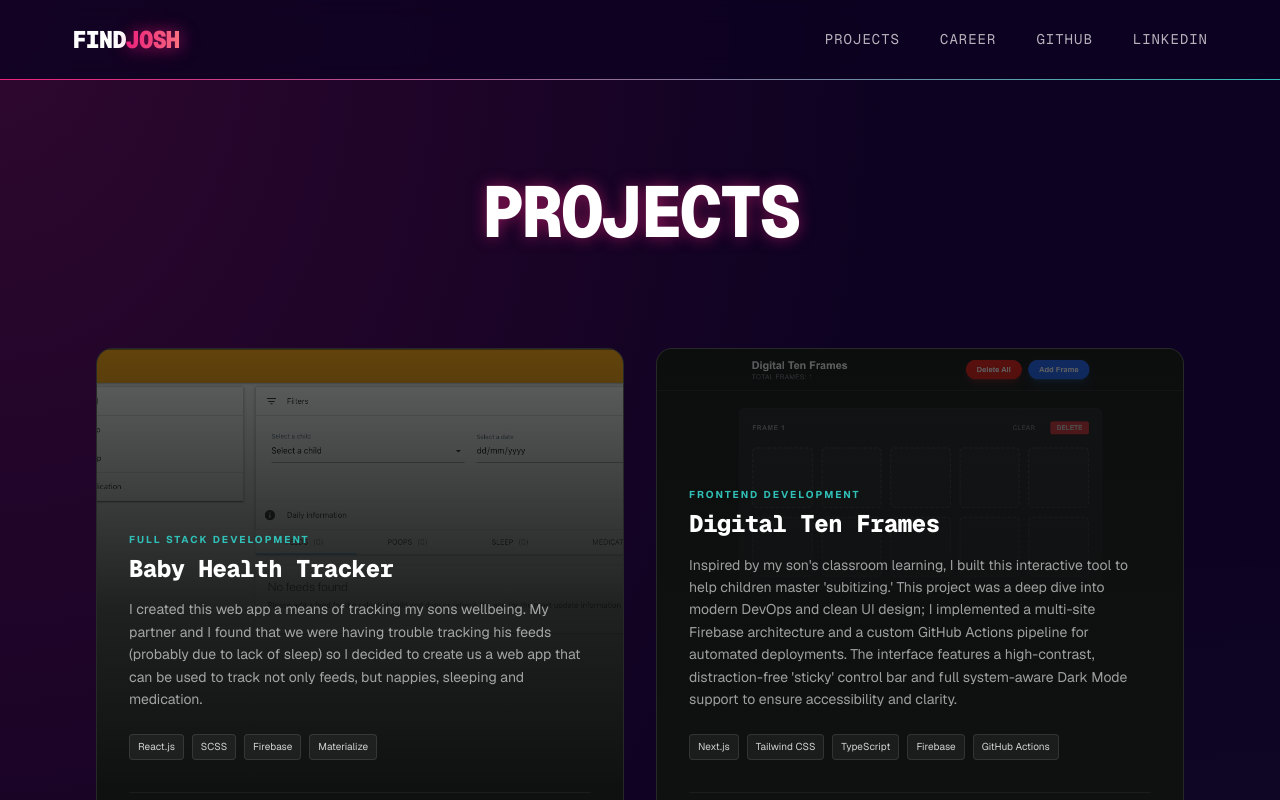
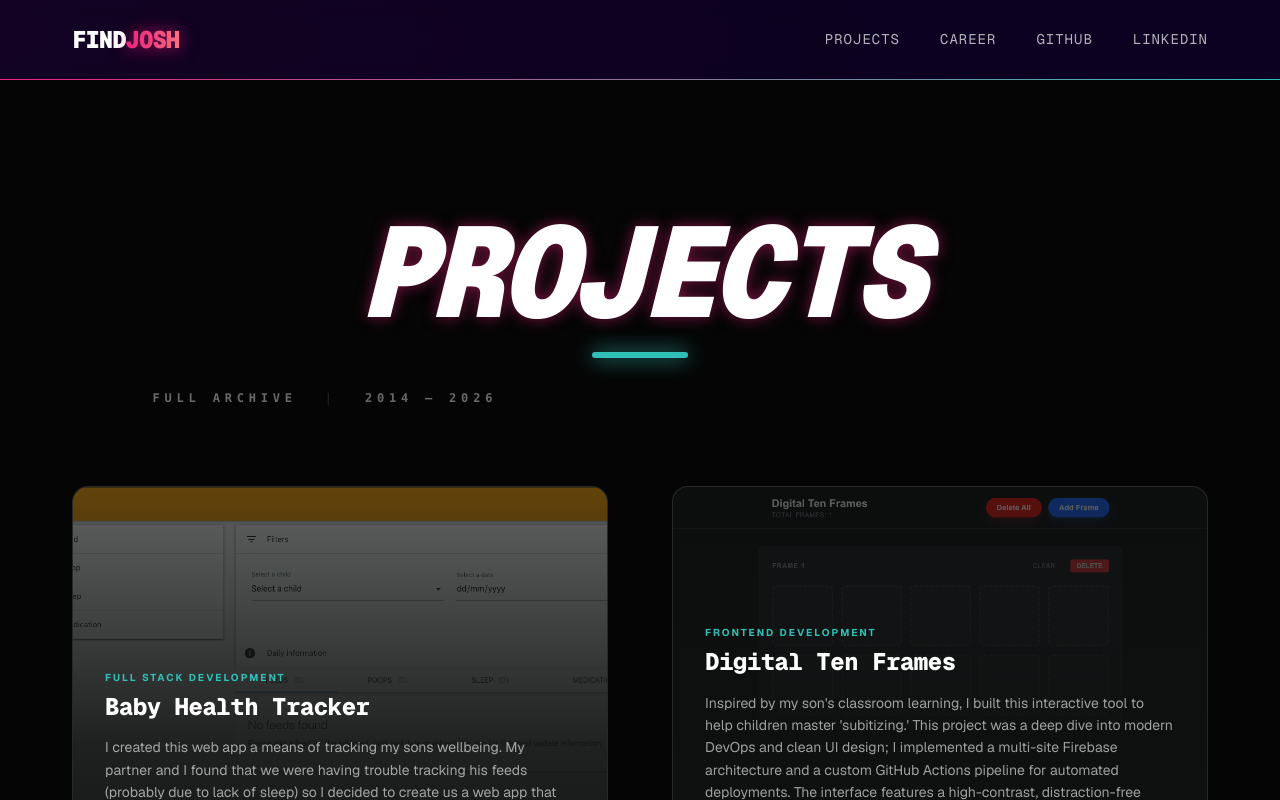
Before and after one commit to joshhallan/portfolio2025, a Next.js app: page /projects in a window 1280 px wide. Shown: the top 800 px of the page. Built offline with nearby package versions, Linux system fonts and the light colour scheme.

Commit message:
feat: implement global styling to projects page

```diff
--- a/src/app/projects/page.tsx
+++ b/src/app/projects/page.tsx
@@ -6,25 +6,38 @@ import ProjectCard from "@/components/Global/ProjectCard/ProjectCard";
 
 export default function ProjectsPage() {
   return (
-    <div className="min-h-screen pt-24 pb-16">
-      <section id="all-projects" className="container mx-auto max-w-6xl px-8">
+    <div className="min-h-screen pt-32 pb-24 bg-[#050505]">
+      <section id="all-projects" className="max-w-[1200px] mx-auto px-8">
+        {/* HEADER SECTION - Using Tailwind for unique page layout */}
         <div className="mb-20 text-center">
-          <h1 className="text-5xl md:text-7xl font-extrabold mb-4 text-white tracking-tighter">
-            PROJECTS
+          <h1 className="text-6xl md:text-9xl font-black mb-4 text-white tracking-tighter uppercase italic leading-none">
+            Projects
           </h1>
-          <div className="h-1 w-20 bg-[var(--neon-blue)] mx-auto rounded-full"></div>
+
+          {/* Neon Divider with Brand Variable */}
+          <div
+            className="h-1.5 w-24 mx-auto rounded-full mb-8"
+            style={{
+              backgroundColor: "var(--color-secondary)",
+              boxShadow: "0 0 20px var(--color-secondary)",
+            }}
+          />
+
+          <p className="text-white/40 text-[10px] md:text-xs uppercase tracking-[0.4em] font-mono font-bold">
+            Full Archive <span className="mx-4 text-white/10">|</span> 2014 —
+            2026
+          </p>
         </div>
 
-        <div className="grid grid-cols-1 md:grid-cols-2 gap-8">
-          {PROJECTS_DATA.map((project) => {
-            return (
-              <ProjectCard
-                key={project.id}
-                project={project}
-                style="long"
-              />
-            );
-          })}
+        {/* PROJECTS GRID */}
+        <div className="grid grid-cols-1 md:grid-cols-2 gap-12 lg:gap-16">
+          {PROJECTS_DATA.map((project) => (
+            <ProjectCard
+              key={project.id}
+              project={project}
+              style="long" // Long style for full details
+            />
+          ))}
         </div>
       </section>
     </div>
--- a/src/components/HomePage/Experience/Experience.tsx
+++ b/src/components/HomePage/Experience/Experience.tsx
@@ -18,7 +18,6 @@ export default function ExperienceSummary() {
 
         <div className="grid grid-cols-1 md:grid-cols-2 lg:grid-cols-4 gap-6">
           {summaryData.map((job, index) => {
-            // Alternating neon blue and pink for that cyber-dashboard aesthetic
             const variant = index % 2 === 0 ? "cyan" : "pink";
             const accentColor =
               variant === "cyan"
```
